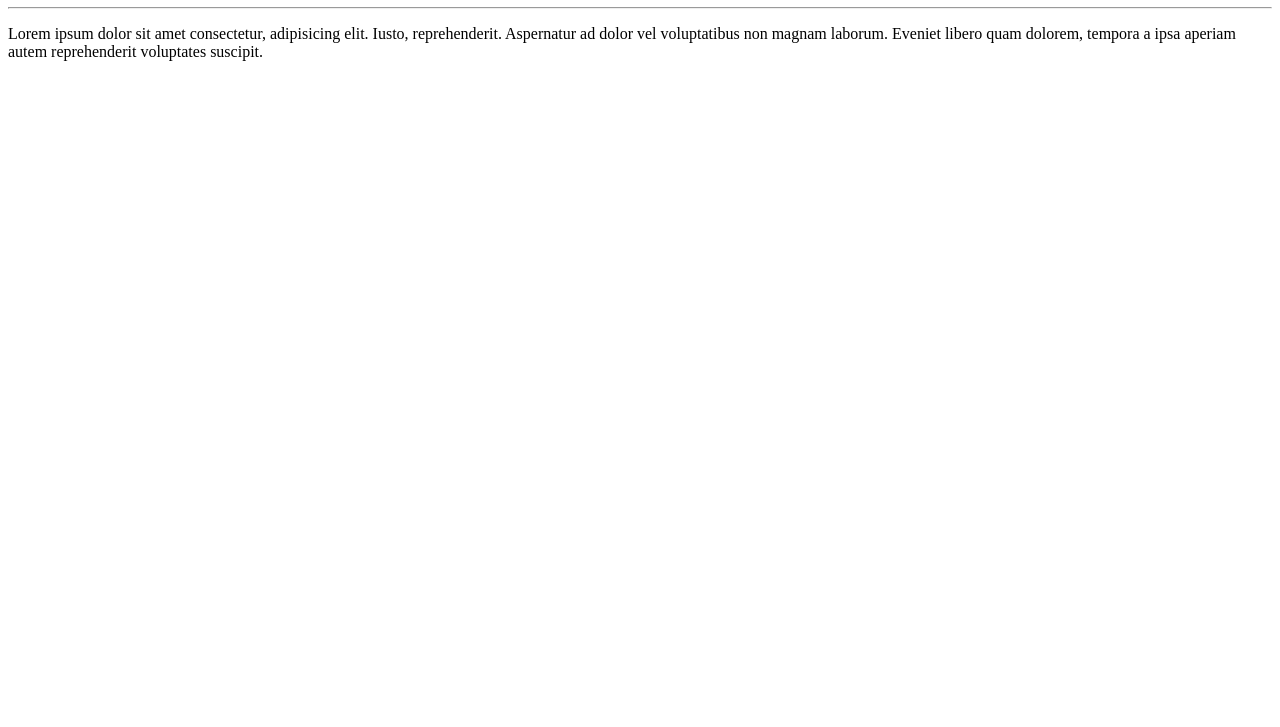
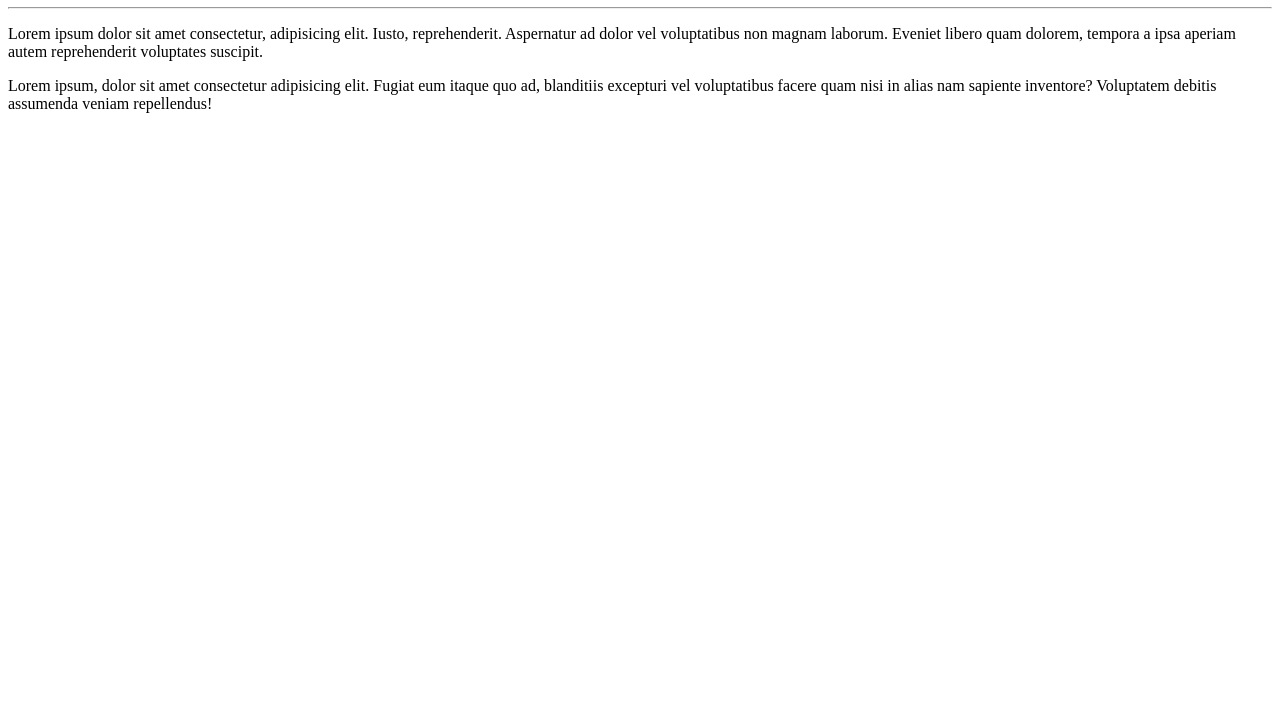
Before and after one commit to luiz-ca/Ola-Mundo, a plain HTML site: page site-exemplo/index.html in a window 1280 px wide. Shown: the part 73-800 px from the top of the page. Drawn offline with Linux system fonts and the light colour scheme.

Commit message:
adicionei um parágrafo

```diff
--- a/site-exemplo/index.html
+++ b/site-exemplo/index.html
@@ -9,5 +9,6 @@
     <h1>Olá, Mundo!</h1>
     <hr>
     <p>Lorem ipsum dolor sit amet consectetur, adipisicing elit. Iusto, reprehenderit. Aspernatur ad dolor vel voluptatibus non magnam laborum. Eveniet libero quam dolorem, tempora a ipsa aperiam autem reprehenderit voluptates suscipit.</p>
+    <p>Lorem ipsum, dolor sit amet consectetur adipisicing elit. Fugiat eum itaque quo ad, blanditiis excepturi vel voluptatibus facere quam nisi in alias nam sapiente inventore? Voluptatem debitis assumenda veniam repellendus!</p>
 </body>
 </html>
```
